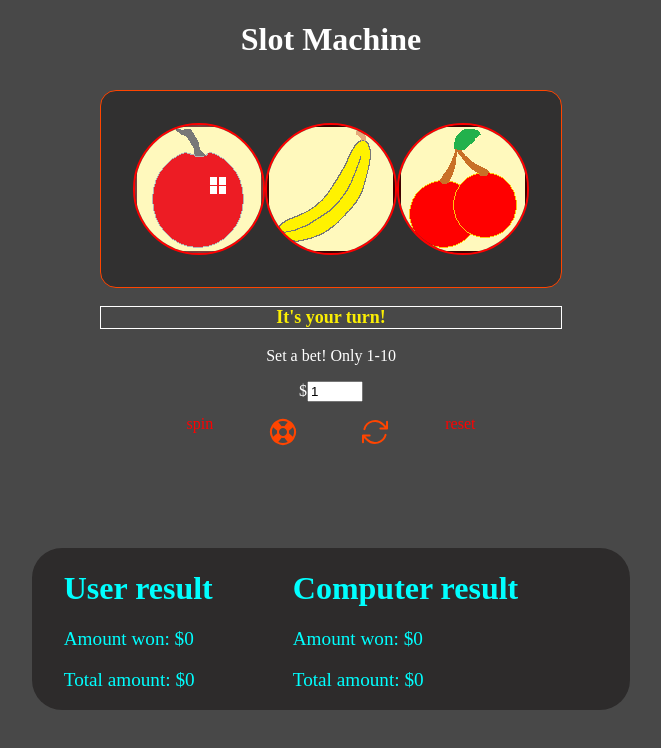
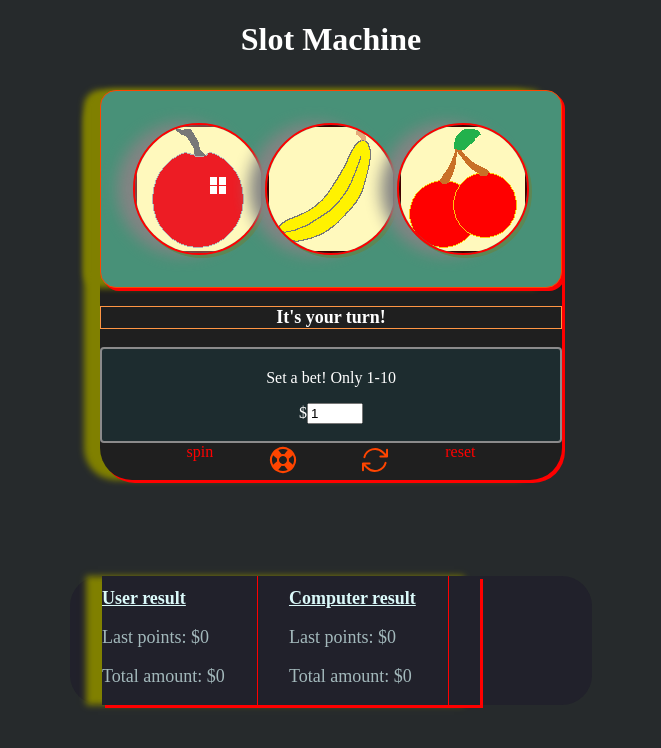
Before and after one commit to Okashe/slotmachine, a React (Create React App) app: page / in a window 1280 px wide. Shown: the top 748 px of the page, without its empty margins (309-970 px from the left). Built offline with nearby package versions, Linux system fonts and the light colour scheme.

Commit message:
style modified

```diff
--- a/src/components/imageview.jsx
+++ b/src/components/imageview.jsx
@@ -267,10 +267,11 @@ const declareWinner =()=>{
   let winInfo=''
   if( totalWonComputer>=100&&totalWon<totalWonComputer){
     winInfo='Computer Won!'
-
+    setTotalWonComputer(100)
 
   }else if(totalWon >= 100 && totalWonComputer < totalWon){
     winInfo='User won!'
+    setTotalWon(100)
 
 
   }
@@ -336,26 +337,31 @@ return (
         </div>
 
         <div className="resultDisplay">
-          <div>
+          <div className="calculation">
+            <div className="result-container">
               <h1>User result</h1>
               <p className="result">
-                  Amount won:  ${amountWon}
+                    Last points:  ${amountWon}
                 </p>
                 <p className="result">
                     Total amount:  ${totalWon}
                 </p>
 
             </div>
-          <div>
+            <div className="divline"></div>
+            <div className="result-container">
               <h1>Computer result</h1>
               <p className="result">
-                  Amount won:  ${amountWonComputer}
+                    Last points:  ${amountWonComputer}
                 </p>
                 <p className="result">
                     Total amount:  ${totalWonComputer}
                 </p>
 
             </div>
+            <div className="divline"></div>
+          </div>
+
           <div className="">
             <p className={winner!==''&&'win'}>{winner}</p>
           </div>
--- a/src/index.css
+++ b/src/index.css
@@ -1,23 +1,39 @@
+:root {
+  --input-border: #8b8a8b;
+  --input-focus-h: 245;
+  --input-focus-s: 100%;
+  --input-focus-l: 42%;
+}
+
+*,
+*::before,
+*::after {
+  box-sizing: border-box;
+}
 body{
-   background-color: rgb(72, 72, 72);
+   background-color: rgb(38, 42, 44);
    color:white;
 }
 .html{
   font-size: 1.125rem;
 }
+
+
 .images{
   display: flex;
   flex-direction: row;
   justify-content: space-between;
   gap: 20;
   border-radius: 1rem;
-  background-color: rgb(49, 48, 48);
+  background-color: rgb(72, 145, 120);
   padding: 2rem;
   border: 1px solid orangered;
+  box-shadow: 3px 3px red, -1em 0 .4em olive;
 }
 .images img{
  border-radius: 50%;
  border: 2px solid red;
+ box-shadow: 3px 3px rgb(93, 135, 84), -1em 0 1em rgb(132, 132, 132);
 }
 
 .title{
@@ -32,6 +48,12 @@ body{
   gap: 6rem;
   margin-top: 0;
 }
+.game{
+  background-color: rgb(31, 31, 31);
+border-radius: 2rem;
+margin-bottom: 0;
+box-shadow: 3px 3px red, -1em 0 .4em olive;
+}
 
 .info{
   color: red;
@@ -44,8 +66,7 @@ body{
   box-shadow:inset;
 }
 .spin-button:active{
-  animation: spin .1s linear backwards infinite;
-  opacity: .1;
+  animation: spin .1s linear backwards reverse infinite;
 }
 .btn-action{
   display: flex;
@@ -59,15 +80,44 @@ body{
   display: flex;
   flex-direction: row;
   justify-content: space-between;
-  background-color: rgb(45, 43, 43);
+  background-color: rgb(33, 33, 43);
   border-radius: 30px;
   gap:5rem;
   padding: 0 2rem;
-  margin-top: auto;
-  color:aqua;
+  margin-bottom: 0;
+  color:rgb(218, 249, 249);
 }
 .result{
-  font-size: 1.2rem;
+  font-size: 1.125rem;
+  opacity: .7;
+}
+.result-container h1{
+  text-decoration: underline ;
+  font-size: large;
+}
+.calculation{
+  display: flex;
+  justify-content: space-between;
+  gap: 30;
+  box-shadow: 3px 3px red, -1em 0 .4em olive;
+}
+@media  screen and (max-width:768px) {
+    .resultDisplay{
+      flex-direction: column;
+      padding: 1.2rem;
+    }
+    .win{
+      text-align: center;
+    }
+    .divline:nth-child(4){
+      display: none;
+    }
+}
+.divline{
+  height: auto;
+  width: .2px;
+  background-color: rgb(255, 0, 0);
+  margin: 0 2rem;
 }
 .spin{
   animation: spin .2s 3 linear ;
@@ -80,26 +130,33 @@ body{
 }
 .input{
   text-align: center;
+  font-size: 16px;
+  font-size: max(16px, 1em);
+  font-family: inherit;
+  padding: 0.25em 0.5em;
+  background-color: #1d2c2f;
+  border: 2px solid var(--input-border);
+  border-radius: 4px;
+}
+.input p{
+
 }
 .turn{
-  color:rgb(250, 238, 4);
-  border: 1px solid white;
+  border: 1px solid rgb(255, 149, 68);
   text-align: center;
   font-size: 1.125rem;
   font-weight: bold;
 }
 .win{
-  text-align: center;
-  justify-content: center;
-  align-items: center;
-  color:rgb(255, 255, 255);
-  background-color: rgba(30, 244, 40, 0.5);
+  color:rgb(139, 137, 137);
+  background-color: rgb(0, 0, 0);
   padding: 1.5rem;
-  margin-right: auto;
-  border-radius: 30px;
+  border-radius: 1rem;
   transition: all ease-in-out;
   font-size: 1.35rem;
   font-weight: 700;
+  margin-left: 0;
+  box-shadow: 3px 3px red, -1em 0 .4em olive;
 }
 
 @keyframes spin {
```
Lines whose indentation alone changed are shown as unchanged.
